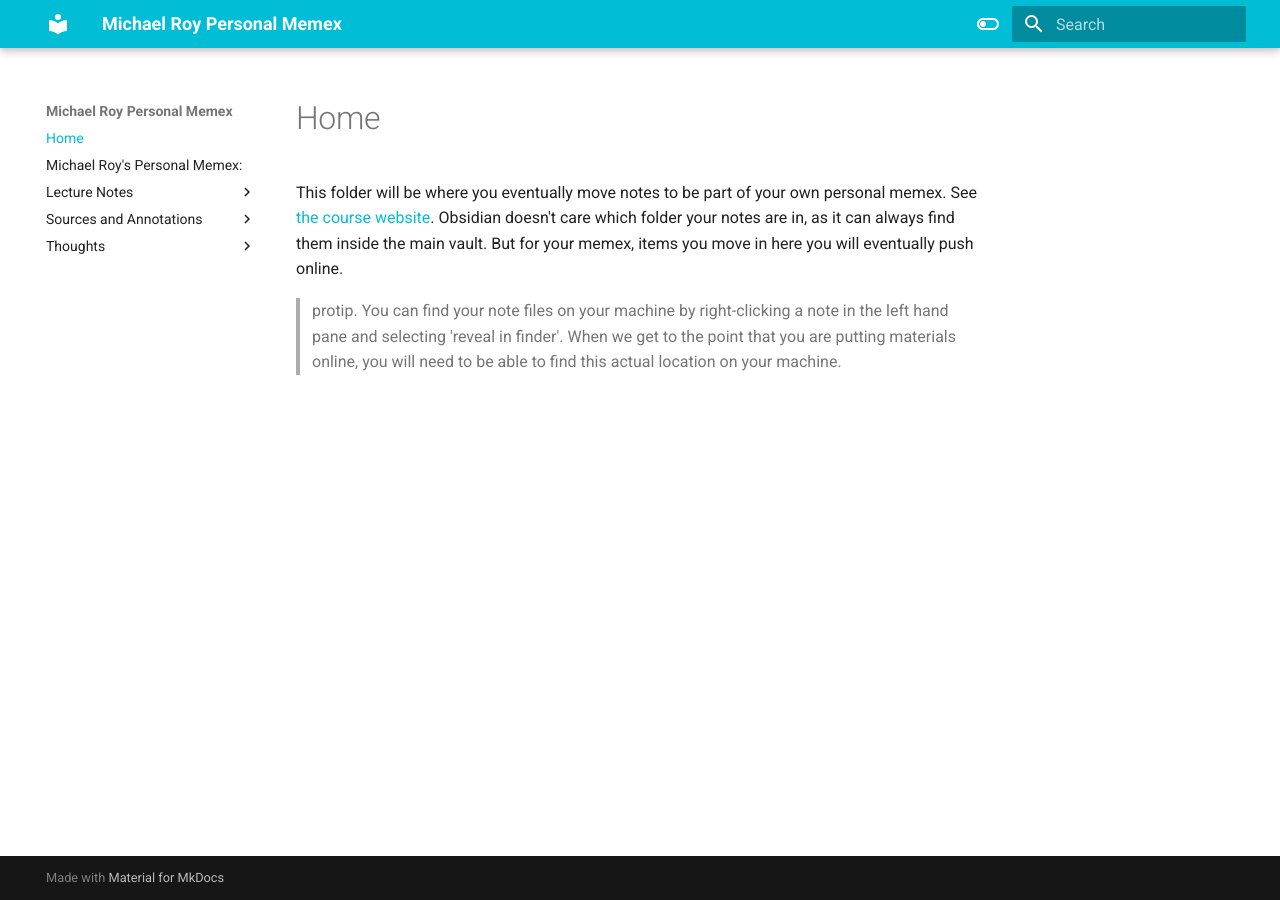
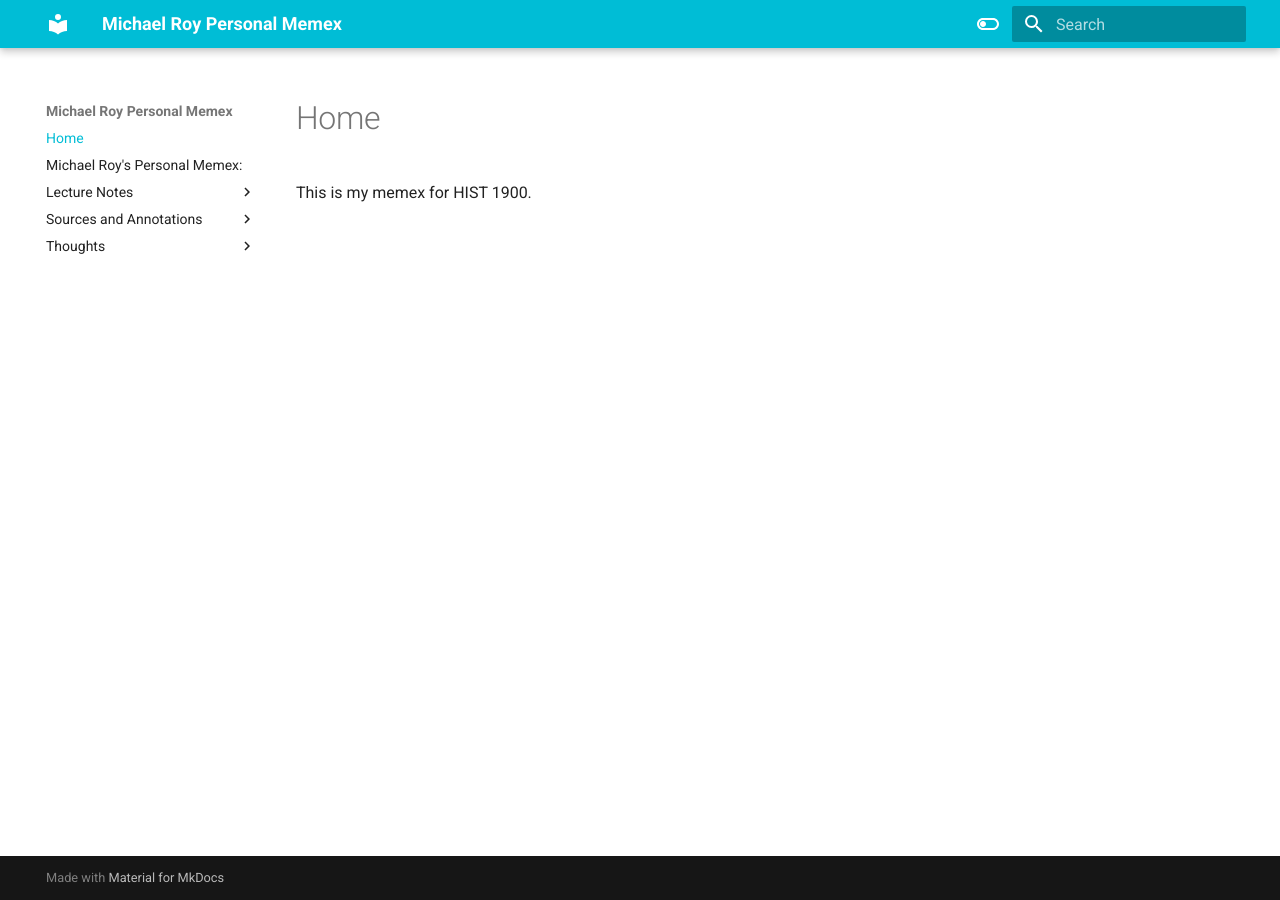
Before and after one commit to themike92/memex-HIST1900, an MkDocs documentation site: the page built from docs/index.md, in a window 1280 px wide. Built offline with MkDocs 1.6.1 and Material for MkDocs 9.7.7, drawn with Linux system fonts in a browser that asks for light colours.

Commit message:
Update index.md

```diff
--- a/docs/index.md
+++ b/docs/index.md
@@ -1,3 +1 @@
-This folder will be where you eventually move notes to be part of your own personal memex. See [the course website](https://shawngraham.github.io/hist1900/3.Technical_Help/2.Set%20Up%20Your%20Online%20Memex/).  Obsidian doesn't care which folder your notes are in, as it can always find them inside the main vault. But for your memex, items you move in here you will eventually push online.
-
-> protip. You can find your note files on your machine by right-clicking a note in the left hand pane and selecting 'reveal in finder'. When we get to the point that you are putting materials online, you will need to be able to find this actual location on your machine.
+This is my memex for HIST 1900.
```
